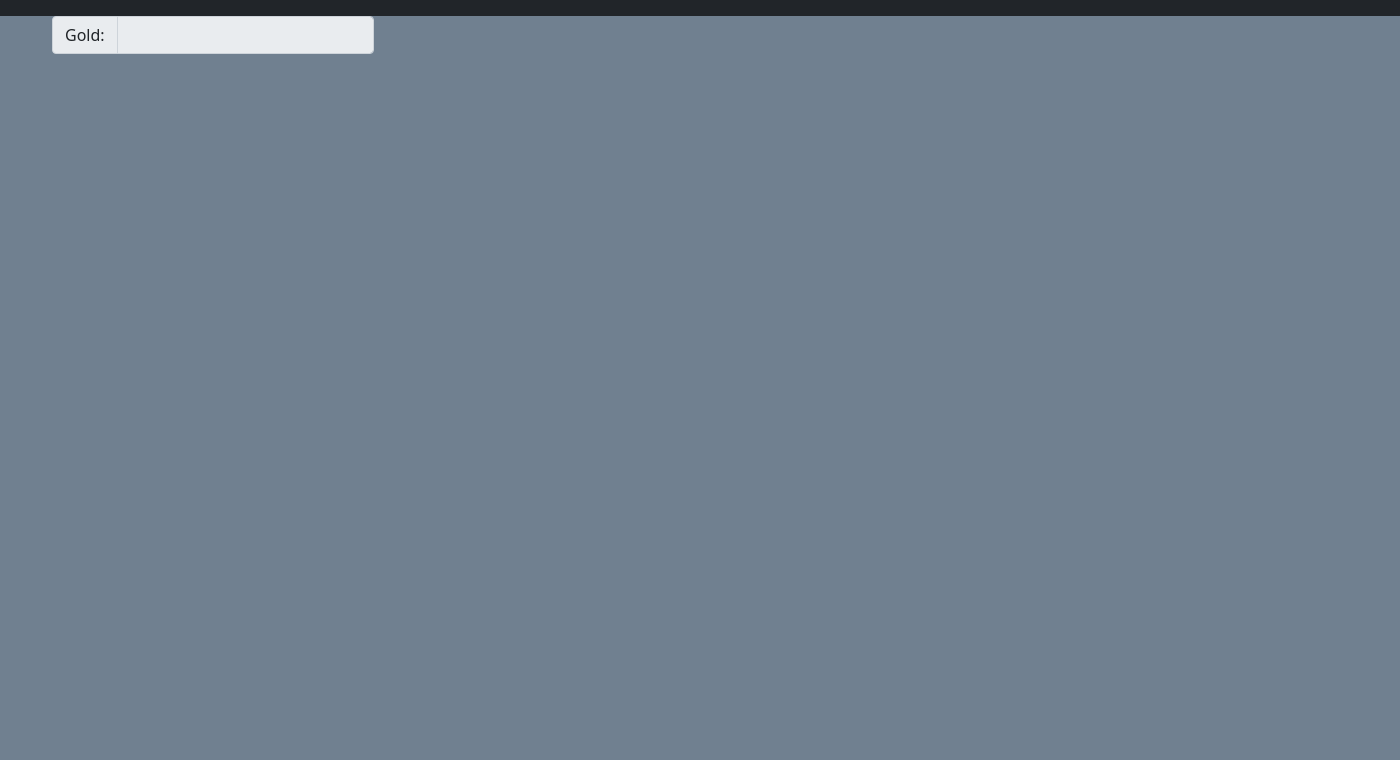
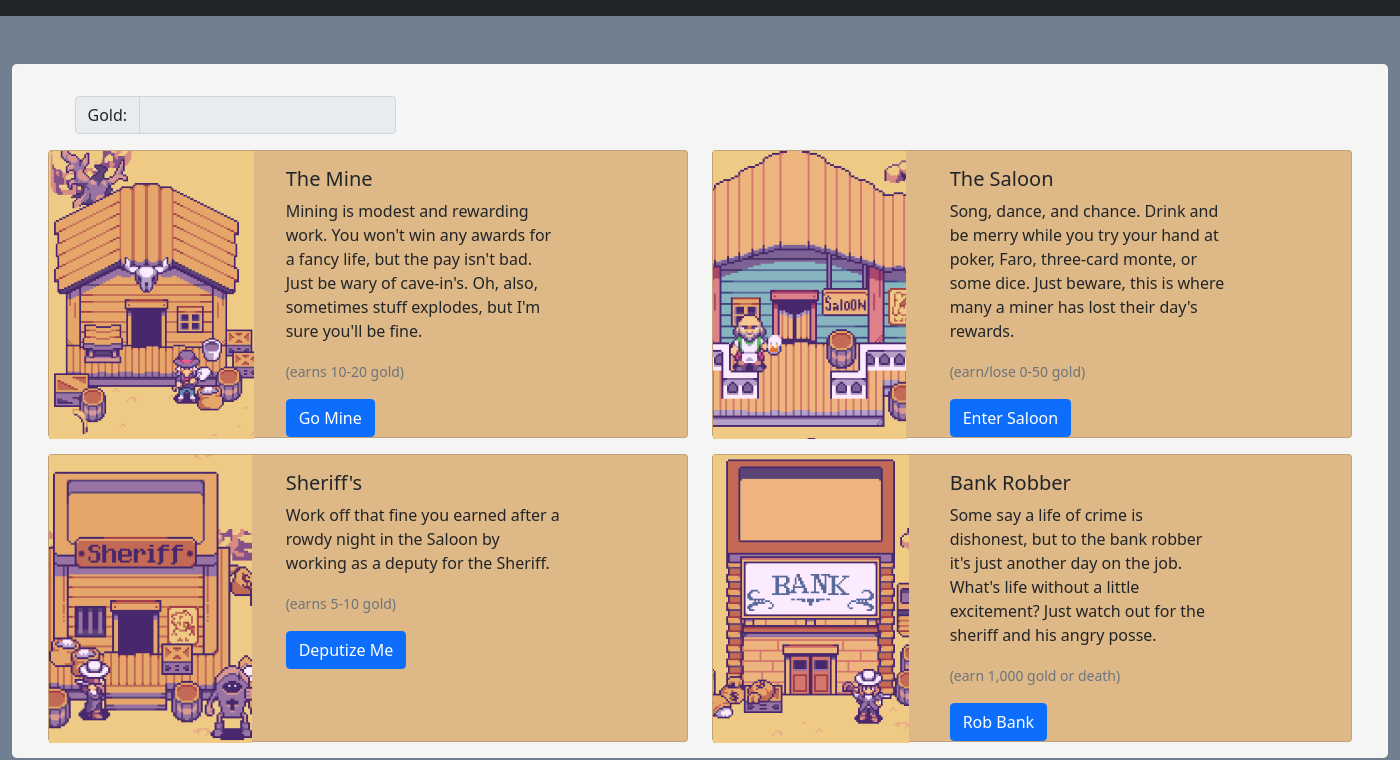
Before and after one commit to CepheidVariable/dojoGames, a Django app: page /goldgame/ in a window 1400 px wide. Shown: the part 40-800 px from the top of the page. Run offline with Django 3.2, Linux system fonts and the light colour scheme; some libraries are stand-ins or nearby versions.

Commit message:
import assets, general layout of elements HTML/CSS

```diff
--- a/goldgame_app/static/assets/css/style_goldgame.css
+++ b/goldgame_app/static/assets/css/style_goldgame.css
@@ -4,4 +4,20 @@ body{
 .container{
     display: flex;
     flex-wrap: wrap;
+    justify-content: space-evenly;
+    background: whitesmoke;
+    min-width: 86em;
+    padding-top: 2em;
 }
+.spacing{
+    width: 65%;
+}
+img{
+    max-height: 18em;
+}
+a{
+    vertical-align: bottom;
+}
+.card{
+    background: burlywood;
+}
--- a/goldgame_app/templates/goldgame.html
+++ b/goldgame_app/templates/goldgame.html
@@ -56,13 +56,77 @@
             </div>
         </div>
     </nav>
-    <div class="container">
+    <div class="mt-5 container rounded-3">
         <fieldset disabled>
-            <div class="mb-3 input-group mb-3">
+            <div class="mt-10 input-group mb-3">
                 <span class="input-group-text" id="basic-addon1">Gold:</span>
                 <input type="text" id="disabledTextInput" class="form-control" aria-label="Username" aria-describedby="basic-addon1">
             </div>
         </fieldset>
+        <div class="spacing"></div>
+
+        <div class="card mb-3 g-0" style="max-height: 18em; max-width: 40em;">
+            <div class="row ">
+                <div class="col-md-3" >
+                    <img src="{% static 'assets/images/mine.png' %}" alt="mine building">
+                </div>
+                <div class="col-md-6 offset-1">
+                    <div class="card-body">
+                        <h5 class="card-title">The Mine</h5>
+                        <p class="card-text">Mining is modest and rewarding work. You won't win any awards for a fancy life, but the pay isn't bad. Just be wary of cave-in's. Oh, also, sometimes stuff explodes, but I'm sure you'll be fine.</p>
+                        <p class="card-text"><small class="text-muted">(earns 10-20 gold)</small></p>
+                        <a href="#" class="btn btn-primary">Go Mine</a>
+                    </div>
+                </div>
+            </div>
+        </div>
+        <div class="card mb-3 g-0" style="max-height: 18em; max-width: 40em;">
+            <div class="row ">
+                <div class="col-md-3" >
+                    <img src="{% static 'assets/images/saloon.png' %}" alt="mine building">
+                </div>
+                <div class="col-md-6 offset-1">
+                    <div class="card-body">
+                        <h5 class="card-title">The Saloon</h5>
+                        <p class="card-text">Song, dance, and chance. Drink and be merry while you try your hand at poker, Faro, three-card monte, or some dice. Just beware, this is where many a miner has lost their day's rewards.</p>
+                        <p class="card-text"><small class="text-muted">(earn/lose 0-50 gold)</small></p>
+                        <a href="#" class="btn btn-primary">Enter Saloon</a>
+                    </div>
+                </div>
+            </div>
+        </div>
+        <div class="card mb-3 g-0" style="max-height: 18em; max-width: 40em;">
+            <div class="row ">
+                <div class="col-md-3" >
+                    <img src="{% static 'assets/images/sheriff.png' %}" alt="mine building">
+                </div>
+                <div class="col-md-6 offset-1">
+                    <div class="card-body">
+                        <h5 class="card-title">Sheriff's</h5>
+                        <p class="card-text">Work off that fine you earned after a rowdy night in the Saloon by working as a deputy for the Sheriff.</p>
+                        <p class="card-text"><small class="text-muted">(earns 5-10 gold)</small></p>
+                        <a href="#" class="btn btn-primary">Deputize Me</a>
+                    </div>
+                </div>
+            </div>
+        </div>
+        <div class="card mb-3 g-0" style="max-height: 18em; max-width: 40em;">
+            <div class="row ">
+                <div class="col-md-3" >
+                    <img src="{% static 'assets/images/bank.png' %}" alt="mine building">
+                </div>
+                <div class="col-md-6 offset-1">
+                    <div class="card-body">
+                        <h5 class="card-title">Bank Robber</h5>
+                        <p class="card-text">Some say a life of crime is dishonest, but to the bank robber it's just another day on the job. What's life without a little excitement? Just watch out for the sheriff and his angry posse.</p>
+                        <p class="card-text"><small class="text-muted">(earn 1,000 gold or death)</small></p>
+                        <a href="#" class="btn btn-primary">Rob Bank</a>
+                    </div>
+                </div>
+            </div>
+        </div>
+
+
     </div>
 </body>
 </html>
```
Also changed, not shown: great_num_game_app/views.py (+5 -2 lines), db.sqlite3, goldgame_app/static/assets/images/bank.png (added), goldgame_app/static/assets/images/mine.png (added), goldgame_app/static/assets/images/saloon.png (added), goldgame_app/static/assets/images/sheriff.png (added).
